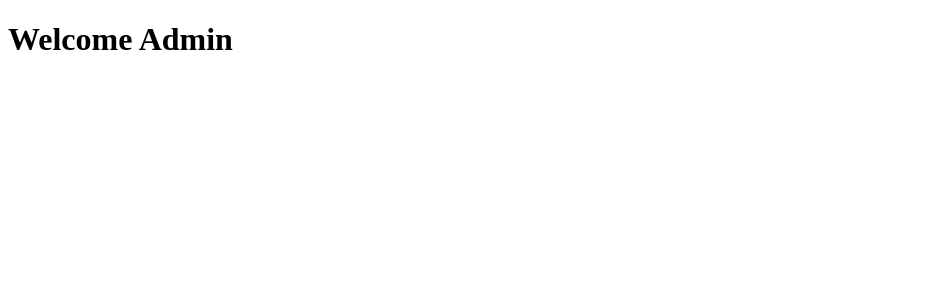
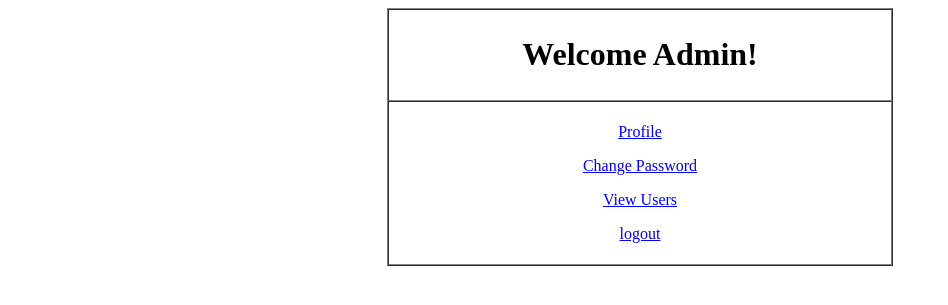
Before and after one commit to AmenaRimi5599/MINI_MID_PROJECT, a PHP site: page /admin.php in a window 1280 px wide. Shown: the top 305 px of the page, without its empty margins (0-948 px from the left). Run offline with PHP 8.4, Linux system fonts and the light colour scheme.

Commit message:
admin page

```diff
--- a/MINI_PROJECT_05/admin.php
+++ b/MINI_PROJECT_05/admin.php
@@ -1,10 +1,26 @@
 <!DOCTYPE html>
 <html>
 <head>
-	<title>ADMIN page</title>
+	<title>ADMIN Page</title>
 </head>
 <body>
-	<h1>Welcome Admin</h1>
-	<table
+	<form>
+
+			<table border="1" cellspacing="0" cellpadding="5" align="center" width="40%">
+			<tr>
+				<td align="center"><h1>Welcome Admin!</h1>
+				</td>
+			</tr>
+			<tr>
+				<td align="center" height="30%">
+					<p><a href="admin_profile.php"> Profile</a></p>
+					<p><a href="adminchange_password.php">Change Password</a></p>
+					<p><a href="view_users.php">View Users</a></p>
+					<p><a href="login.php">logout</a></p>
+				</td>
+			</tr>
+
+		</table>
+	</form>
 </body>
 </html>
```
